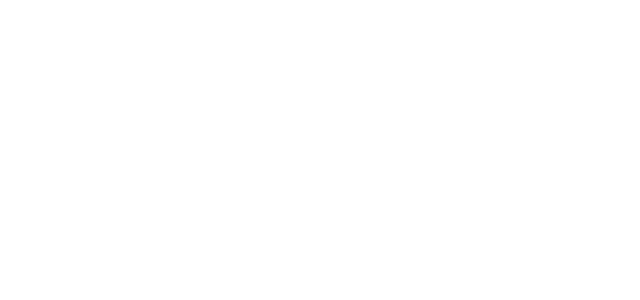
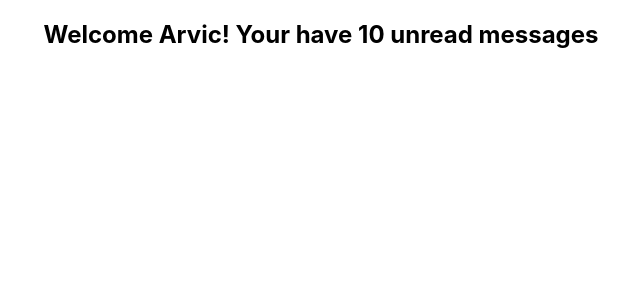
Before and after one commit to kulotsystems/react-ts-codevolution, a React (Vite) app: page / in a window 1280 px wide. Shown: the top 300 px of the page, without its empty margins (319-959 px from the left). Built offline with nearby package versions, Linux system fonts and the light colour scheme.

Commit message:
Lesson 3: Typing Props.

```diff
--- a/src/App.tsx
+++ b/src/App.tsx
@@ -1,10 +1,11 @@
-import './App.css'
+import './App.css';
+import { Greet } from './components/Greet';
 
 function App() {
 
     return (
         <div className="App">
-
+            <Greet name='Arvic'/>
         </div>
     )
 }
--- /dev/null
+++ b/src/components/Greet.tsx
@@ -0,0 +1,11 @@
+type GreetProps = {
+    name: string
+};
+
+export const Greet = (props: GreetProps) => {
+    return (
+        <div>
+            <h2>Welcome {props.name}! Your have 10 unread messages</h2>
+        </div>
+    );
+};
```
